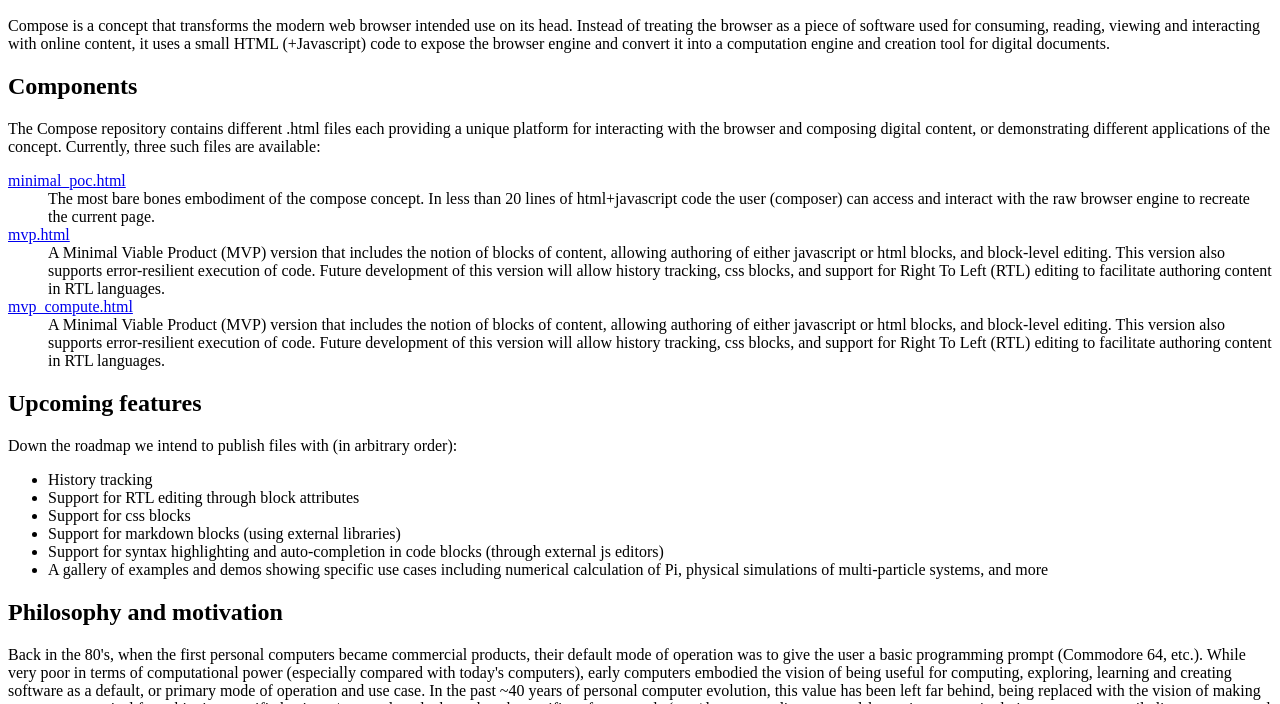
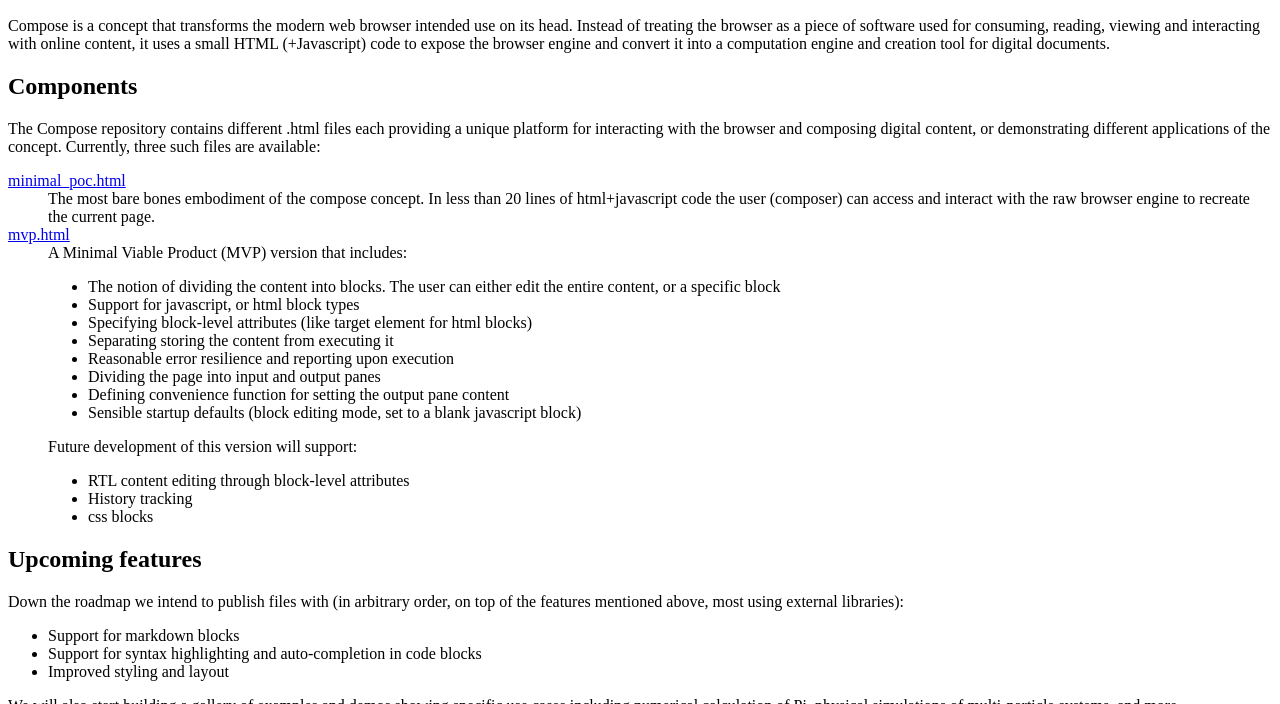
Before and after one commit to TGRS-group/compose, a plain HTML site: page index.html in a window 1280 px wide. Shown: the part 96-800 px from the top of the page. Drawn offline with Linux system fonts and the light colour scheme.

Commit message:
updated index

```diff
--- a/index.html
+++ b/index.html
@@ -9,21 +9,34 @@ The Compose repository contains different .html files each providing a unique pl
   <dt><a href="https://tgrs-group.github.io/compose/src/minimal_poc.html">minimal_poc.html</a></dt>
   <dd>The most bare bones embodiment of the compose concept. In less than 20 lines of html+javascript code the user (composer) can access and interact with the raw browser engine to recreate the current page.</dd>
   <dt><a href="https://tgrs-group.github.io/compose/src/mvp.html">mvp.html</a></dt>
-  <dd>A Minimal Viable Product (MVP) version that includes the notion of blocks of content, allowing authoring of either javascript or html blocks, and block-level editing. This version also supports error-resilient execution of code. Future development of this version will allow history tracking, css blocks, and support for Right To Left (RTL) editing to facilitate authoring content in RTL languages.</dd>
-  <dt><a href="https://tgrs-group.github.io/compose/src/mvp_compute.html">mvp_compute.html</a></dt>
-  <dd>A Minimal Viable Product (MVP) version that includes the notion of blocks of content, allowing authoring of either javascript or html blocks, and block-level editing. This version also supports error-resilient execution of code. Future development of this version will allow history tracking, css blocks, and support for Right To Left (RTL) editing to facilitate authoring content in RTL languages.</dd>
+  <dd>A Minimal Viable Product (MVP) version that includes:
+<ul>
+  <li>The notion of dividing the content into blocks. The user can either edit the entire content, or a specific block</li>
+  <li>Support for javascript, or html block types</li>
+  <li>Specifying block-level attributes (like target element for html blocks)</li>
+  <li>Separating storing the content from executing it</li>
+  <li>Reasonable error resilience and reporting upon execution</li>
+  <li>Dividing the page into input and output panes</li>
+  <li>Defining convenience function for setting the output pane content</li>
+  <li>Sensible startup defaults (block editing mode, set to a blank javascript block)</li>
+</ul>
+Future development of this version will support:
+<ul>
+  <li>RTL content editing through block-level attributes</li>
+  <li>History tracking</li>
+  <li>css blocks</li>
+</ul>
+</dd>
 </dl>
 
 <h2>Upcoming features</h2>
-Down the roadmap we intend to publish files with (in arbitrary order):
+Down the roadmap we intend to publish files with (in arbitrary order, on top of the features mentioned above, most using external libraries):
 <ul>
-  <li>History tracking</li>
-  <li>Support for RTL editing through block attributes</li>
-  <li>Support for css blocks</li>
-  <li>Support for markdown blocks (using external libraries)</li>
-  <li>Support for syntax highlighting and auto-completion in code blocks (through external js editors)</li>
-  <li>A gallery of examples and demos showing specific use cases including numerical calculation of Pi, physical simulations of multi-particle systems, and more</li>
+  <li>Support for markdown blocks</li>
+  <li>Support for syntax highlighting and auto-completion in code blocks</li>
+  <li>Improved styling and layout</li>
 </ul>
+  We will also start building a gallery of examples and demos showing specific use cases including numerical calculation of Pi, physical simulations of multi-particle systems, and more.
 
 <h2>Philosophy and motivation</h2>
 Back in the 80's, when the first personal computers became commercial products, their default mode of operation was to give the user a basic programming prompt (Commodore 64, etc.). While very poor in terms of computational power (especially compared with today's computers), early computers embodied the vision of being useful for computing, exploring, learning and creating software as a default, or primary mode of operation and use case.
```
